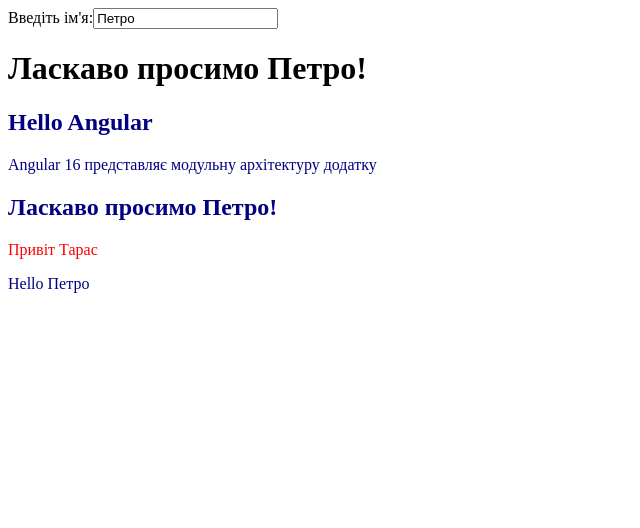
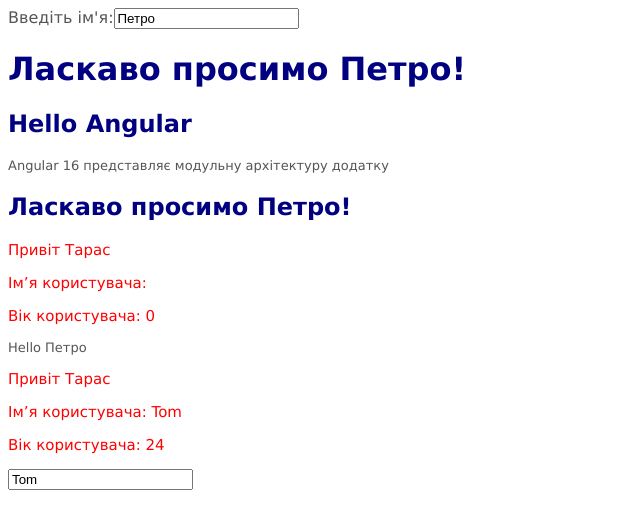
Before and after one commit to sofimaye/reactive-programming, an Angular app: page / in a window 1280 px wide. Shown: the top 528 px of the page, without its empty margins (0-640 px from the left). Built offline with nearby package versions, Linux system fonts and the light colour scheme.

Commit message:
tasks 6 for Component1: Interaction between components. Passing data to a child component

```diff
--- a/src/app/app.component.html
+++ /dev/null
@@ -1,5 +0,0 @@
-<label>Введіть ім’я:</label>
-<input [(ngModel)]="name" placeholder="name">
-<h1>Ласкаво просимо {{name}}!</h1>
-<h2>Hello Angular</h2>
-<p>Angular представляє модульну архітектуру додатку</p>
--- a/src/app/app.component.ts
+++ b/src/app/app.component.ts
@@ -2,22 +2,21 @@ import {Component} from '@angular/core';
 
 @Component({
     selector: 'my-app',
-    template: `<label>Введіть ім'я:</label>
+    template: ` <label>Введіть ім'я:</label>
     <input [(ngModel)]="name" placeholder="name">
     <h1>Ласкаво просимо {{name}}!</h1>
     <h2>Hello Angular</h2>
     <p>Angular 16 представляє модульну архітектуру додатку</p>
     <child-comp><h2>Ласкаво просимо {{name}}!</h2></child-comp>
     <p>Hello {{name}}</p>
+    <child-comp [userName]="name2" [userAge]="age"></child-comp>
+    <input type="text" [(ngModel)]="name2"/>
     `,
-    styles: [` h3 {
-        color: navy;
-    }
+    styleUrls: ['app.component.css']
+})
 
-    h2, p {
-        color: navy;
-    }`]
-})
 export class AppComponent {
     name = 'Петро';
+    name2: string = "Tom";
+    age: number = 24;
 }
--- a/src/app/child.component.ts
+++ b/src/app/child.component.ts
@@ -1,14 +1,21 @@
-import {Component} from '@angular/core';
+import {Input, Component} from '@angular/core';
 
 @Component({
     selector: 'child-comp',
     template: `
         <ng-content></ng-content>
-        <p>Привіт {{name}}</p>`,
-        styles: [`h2, p {
-        color: red;
-        }`]
+        <p>Привіт {{name}}</p>
+        <p>Ім’я користувача: {{userName}}</p>
+        <p>Вік користувача: {{userAge}}</p>`,
+
+    styles: [`
+        p{color: red}
+        p{font-size:15px}
+    `]
 })
+
 export class ChildComponent {
-    name = "Тарас";
+    name: string = "Тарас";
+    @Input() userName: string = "";
+    @Input() userAge: number = 0;
 }
```
